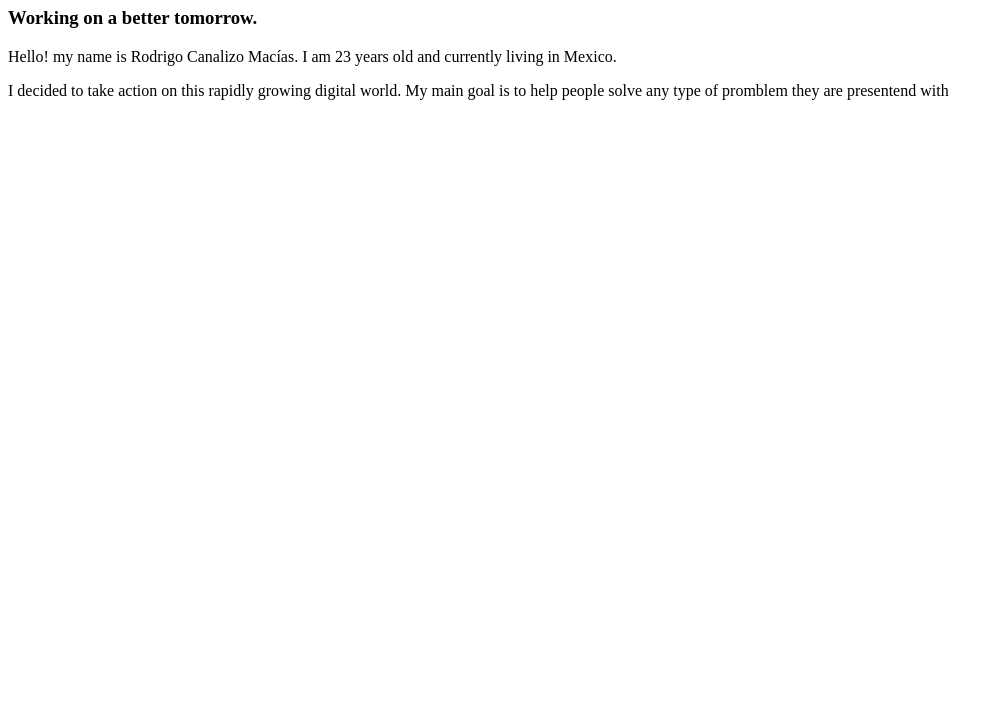
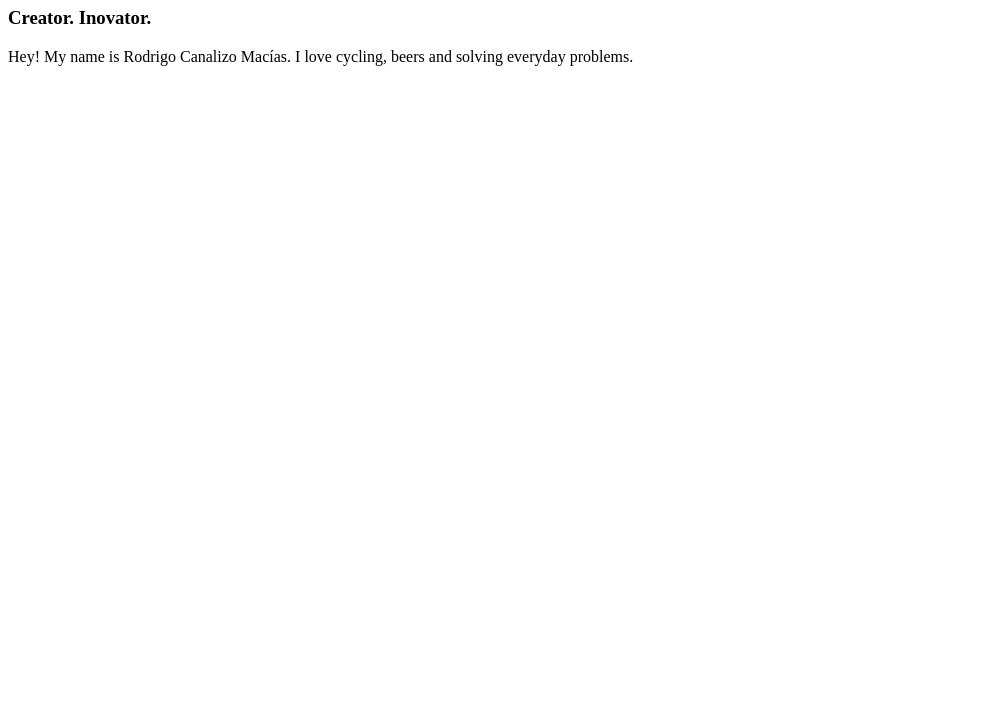
Before and after one commit to canacosmic/basicCV_HTML, a plain HTML site: page index.html in a window 1280 px wide. Shown: the part 73-800 px from the top of the page, without its empty margins (0-1004 px from the left). Drawn offline with Linux system fonts and the light colour scheme.

Commit message:
more updates

```diff
--- a/index.html
+++ b/index.html
@@ -7,9 +7,9 @@
     </head>
     <body>
         <h1>Rodrigo Canalizo Macías.</h1>
-        <h3>Working on a better tomorrow.</h3>
+        <h3>Creator. Inovator.</h3>
 
-        <p>Hello! my name is Rodrigo Canalizo Macías. I am 23 years old and currently living in Mexico.</p>
-        <p>I decided to take action on this rapidly growing digital world. My main goal is to help people solve any type of promblem they are presentend with</p>
+        <p>Hey! My name is Rodrigo Canalizo Macías. I love cycling, beers and solving everyday problems.</p>
+
     </body>
 </html>
```
